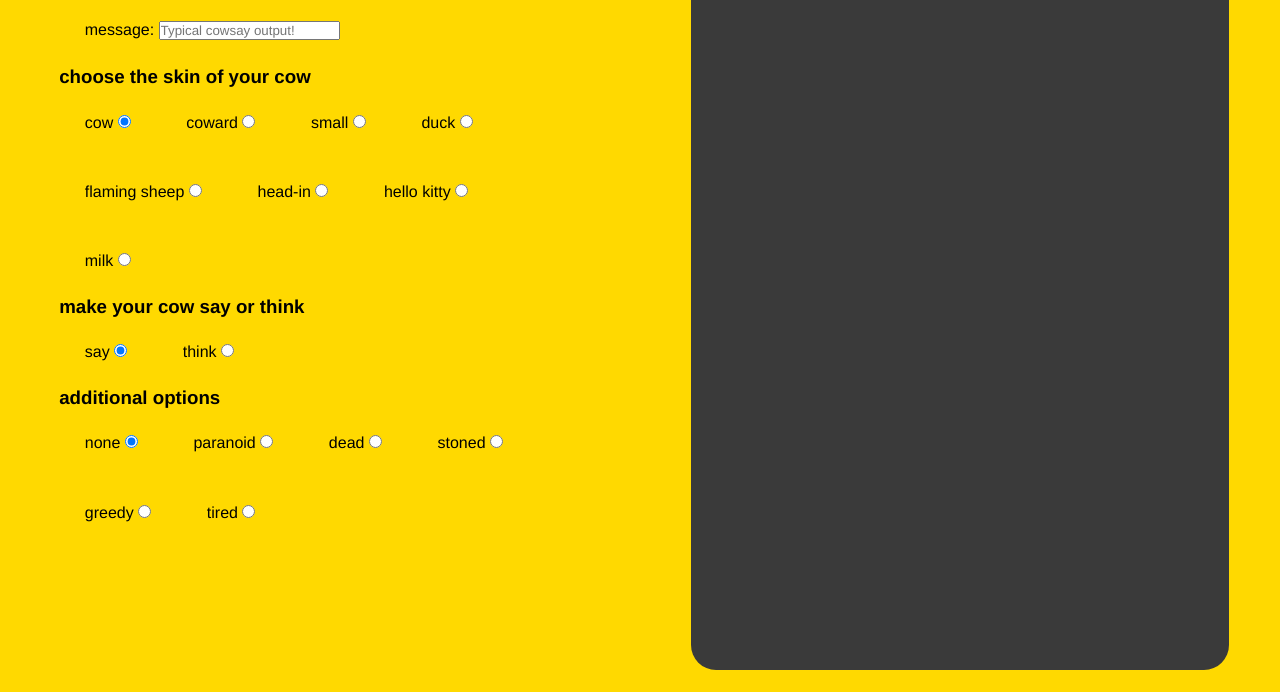
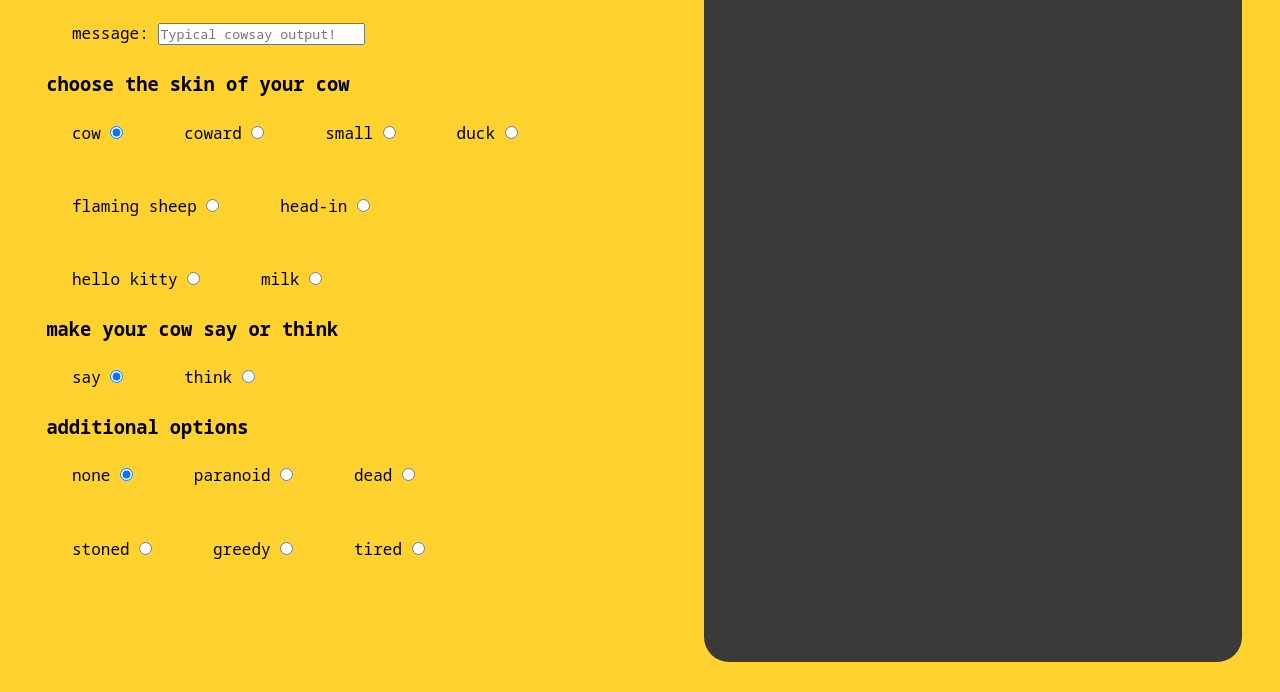
Before and after one commit to CookieDude24/cowsayInWeb, a plain HTML site: page index.html in a window 1280 px wide. Shown: the part 108-800 px from the top of the page. Drawn offline with Linux system fonts and the light colour scheme.

Commit message:
Update style.css

```diff
--- a/style.css
+++ b/style.css
@@ -1,7 +1,7 @@
 *{
     padding: 0;
     margin: 0;
-    font-family: helvetica, arial, sans-serif;
+    font-family: "Droid Sans Mono", "Noto Sans Mono", Monospaced, monospace;
 }
 label{
     margin: 2vw;
@@ -11,11 +11,11 @@ label{
     padding: 1vw 1vh;
     width: 40vw;
     height: 90vh;
-    margin: 4vh 4vw;
+    margin: 3vh 3vw;
     display: inline-block;
 }
 html{
-    background-color: #ffd900;
+    background-color: rgba(255, 200, 0, 0.81);
     width: 100%;
     height: 100%;
 }
@@ -28,5 +28,14 @@ html{
     padding: 1vw;
     border-radius: 25px;
     float: right;
-    color: antiquewhite;
+    color: #fffaf1;
 }
+
+#output, #textspan {
+    margin: 1vw;
+    overflow: hidden;
+}
+
+#submit {
+    width: 5vw;
+}
```
